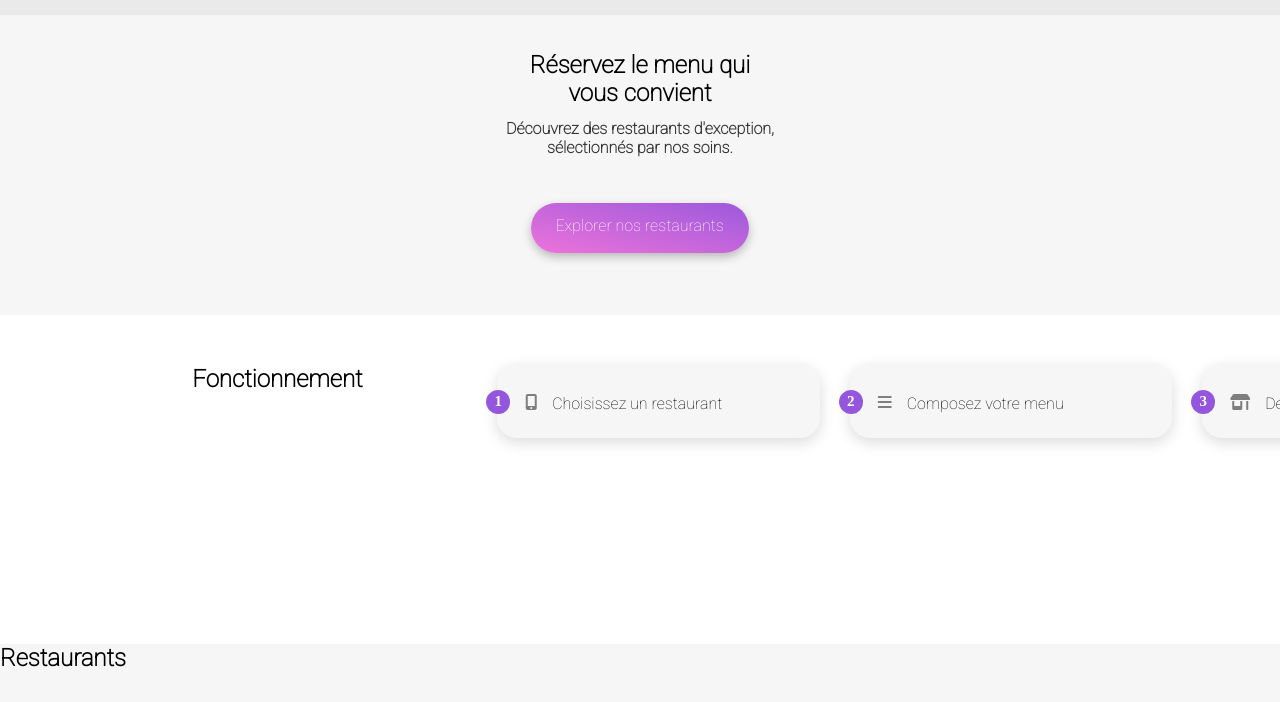
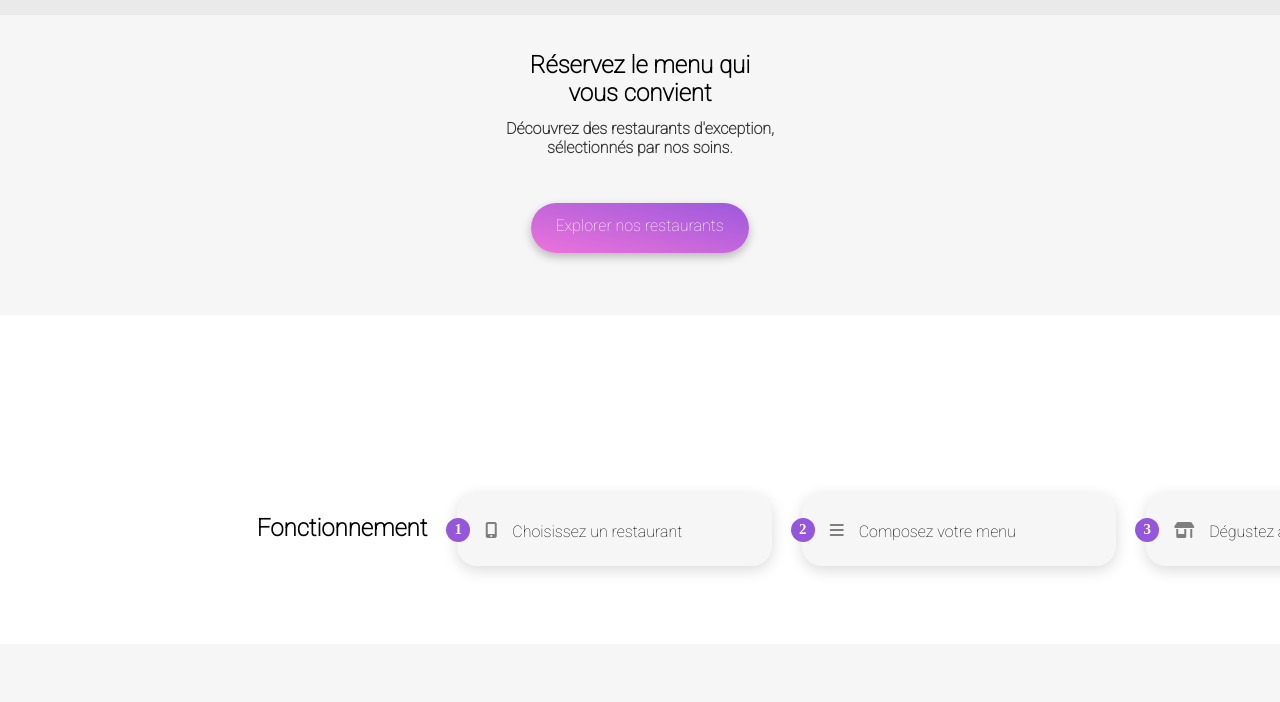
Before and after one commit to zabsVscode/Ohmyfood_Anthony, a plain HTML site: page index.html in a window 1280 px wide. Shown: the part 98-800 px from the top of the page. Drawn offline with Linux system fonts and the light colour scheme; a web font is replaced by a local one.

Commit message:
OhMyFood_Anthony

```diff
--- a/index.html
+++ b/index.html
@@ -81,9 +81,11 @@
 
             <section class="restaurants">
 
-                <h2 class="restaurants__title">Restaurants</h2>
+
 
                 <div class="restaurants__column">
+
+                    <h2 class="restaurants__title">Restaurants</h2>
 
                     <div class="restaurants__column--card">
 
--- a/sass/commun/_loader.scss
+++ b/sass/commun/_loader.scss
@@ -1,16 +1,26 @@
-#loader-container:target {
-    display: none;
+.main-container {
+  animation: fadeOutBG 3s ease-out forwards;
+    filter:blur(10px);
+}
+
+@keyframes fadeOutBG {
+  from {
+      opacity: 0;
+      filter: blur(10px);
   }
+  to {
+      opacity: 1;
+      filter: blur(0);
+  }
+}
 
 .loader-container {
     position: fixed;
     width: 100%;
     height: 100%;
-    /*background-color: rgba(255, 255, 255, 0.7);*/
     display: flex;
     justify-content: center;
     align-items: center;
-
   }
 
   .loader {
--- a/sass/commun/_main.scss
+++ b/sass/commun/_main.scss
@@ -88,24 +88,10 @@
  }
 
  .fonctionnement {
-    width: 357px;
-    height: 440px;
-
-    display: flex;
-
-
-    padding-top:10%;
-
-
-    flex-direction: column;
-    align-items: center;
-    gap: 25px;
-
-
     background-color: $main-color;
 
     .fonctionnement_title {
-        width: 275px;
+        width: 328px;
         height: 31px;
 
 
@@ -121,10 +107,11 @@
     }
 
     .fonctionnement__filter {
-        gap:21px;
-
-
-        display:flex;
+        padding-top: 10%;
+        height: 370px;
+        align-items: center;
+        gap: 21px;
+        display: flex;
         flex-direction: column;
 
     }
@@ -134,7 +121,7 @@
 
         align-items:center;
 
-        width: 322.486px;
+        width: 314.486px;
         height: 72.379px;
         flex-shrink: 0;
 
@@ -193,16 +180,12 @@
 
 
  .restaurants {
-    width: 100%;
-    height: 1154px;
-
-
     background-color:$second-color;
 
 
     .restaurants__title {
-        width: 275px;
-        height: 68px;
+        width: 307px;
+        height: 13px;
         flex-shrink: 0;
 
         color: $basic-color;
@@ -216,9 +199,12 @@
     }
 
     .restaurants__column {
-        display:flex;
+        padding-top: 10%;
+        display: flex;
         flex-direction: column;
         gap: 36px;
+        height: 1154px;
+        align-items: center;
 
         .restaurants__column--card {
             border-radius: 15px;
@@ -252,7 +238,7 @@
     }
 
     .restaurant__column--label-new {
-        width: 80px;
+        width: 68px;
         height: 21px;
         position: absolute;
         display: block;
```
Also changed, not shown: assets/css/style.css.
